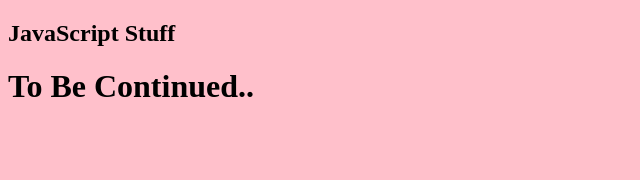
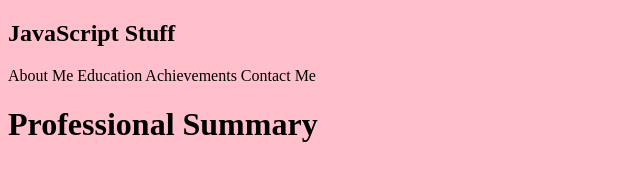
Before and after one commit to aweaver0124/website-project, a plain HTML site: page index.html in a window 1280 px wide. Shown: the whole page, without its empty margins (0-640 px from the left). Drawn offline with Linux system fonts and the light colour scheme.

Commit message:
added header and nav tags to index.html

```diff
--- a/index.html
+++ b/index.html
@@ -6,6 +6,15 @@
     </head>
     <body>
         <script src="script.js"></script>
-        <h1>To Be Continued..</h1>
+        <header>
+            <nav class="navigation">
+                <a>About Me</a>
+                <a>Education</a>
+                <a>Achievements</a>
+                <a>Contact Me</a>
+            </nav>
+        </header>
+        <h1>Professional Summary</h1>
+
     </body>
 </html>
--- a/style.css
+++ b/style.css
@@ -1,3 +1,6 @@
 body {
     background: pink;
 }
+nav.a {
+    border-bottom: 20px;
+}
```
